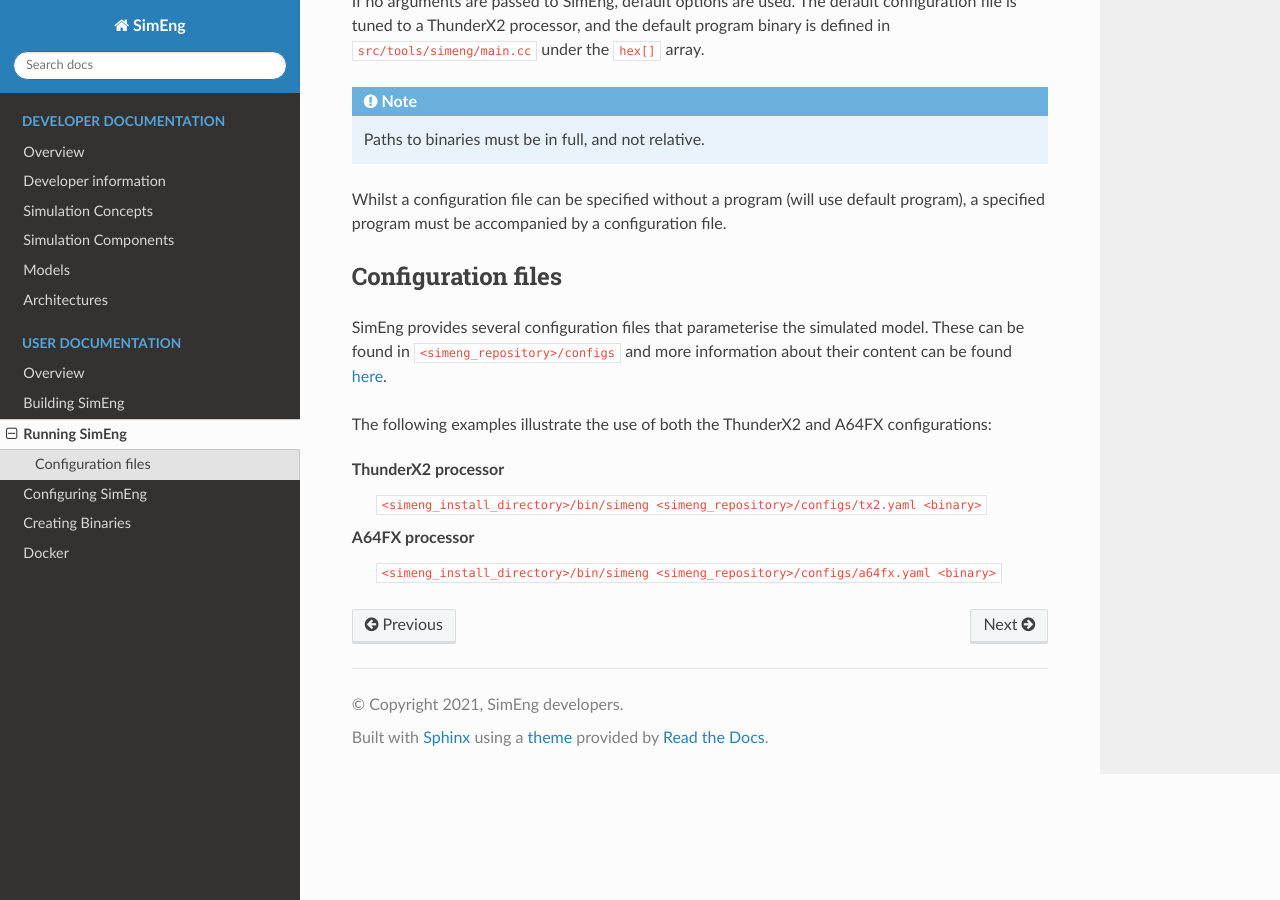
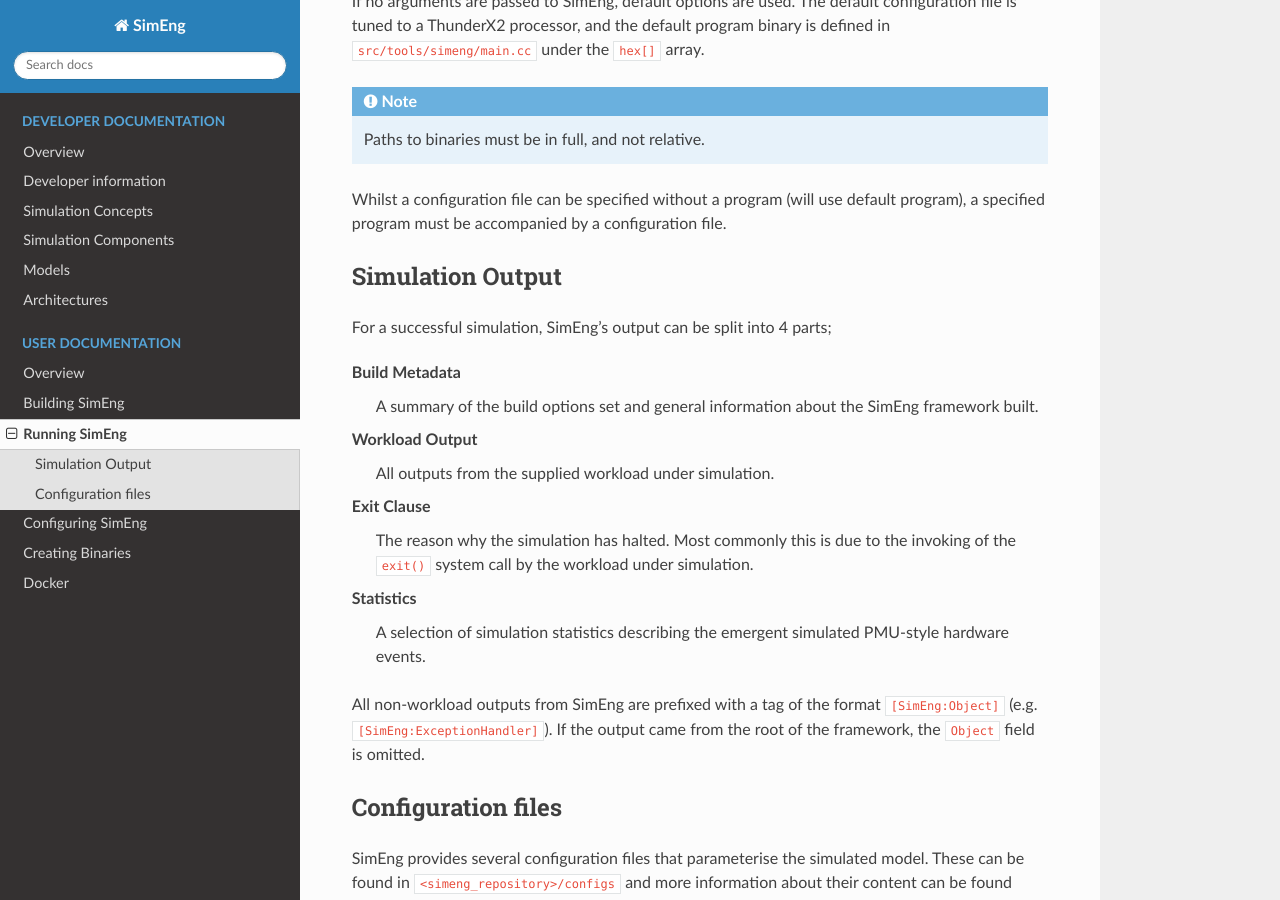
Before and after one commit to UoB-HPC/SimEng, a Sphinx documentation site: the page built from docs/sphinx/user/running_simeng.rst, in a window 1280 px wide and 900 px high, scrolled down 333 px. Built offline with Sphinx 7.4.7 and the Read the Docs theme 2.0.0, drawn with Linux system fonts in a browser that asks for light colours; pages that are not in the unit, such as notebooks, are missing from menus.

Commit message:
Added user documentation for the expect output of SimEng SE-158

```diff
--- a/docs/sphinx/user/running_simeng.rst
+++ b/docs/sphinx/user/running_simeng.rst
@@ -13,6 +13,25 @@
 
 Whilst a configuration file can be specified without a program (will use default program), a specified program must be accompanied by a configuration file.
 
+Simulation Output
+-----------------
+
+For a successful simulation, SimEng's output can be split into 4 parts;
+
+Build Metadata
+    A summary of the build options set and general information about the SimEng framework built.
+
+Workload Output
+    All outputs from the supplied workload under simulation.
+
+Exit Clause
+    The reason why the simulation has halted. Most commonly this is due to the invoking of the ``exit()`` system call by the workload under simulation.
+
+Statistics
+    A selection of simulation statistics describing the emergent simulated PMU-style hardware events.
+
+All non-workload outputs from SimEng are prefixed with a tag of the format ``[SimEng:Object]`` (e.g. ``[SimEng:ExceptionHandler]``). If the output came from the root of the framework, the ``Object`` field is omitted.
+
 Configuration files
 -------------------
 
```
